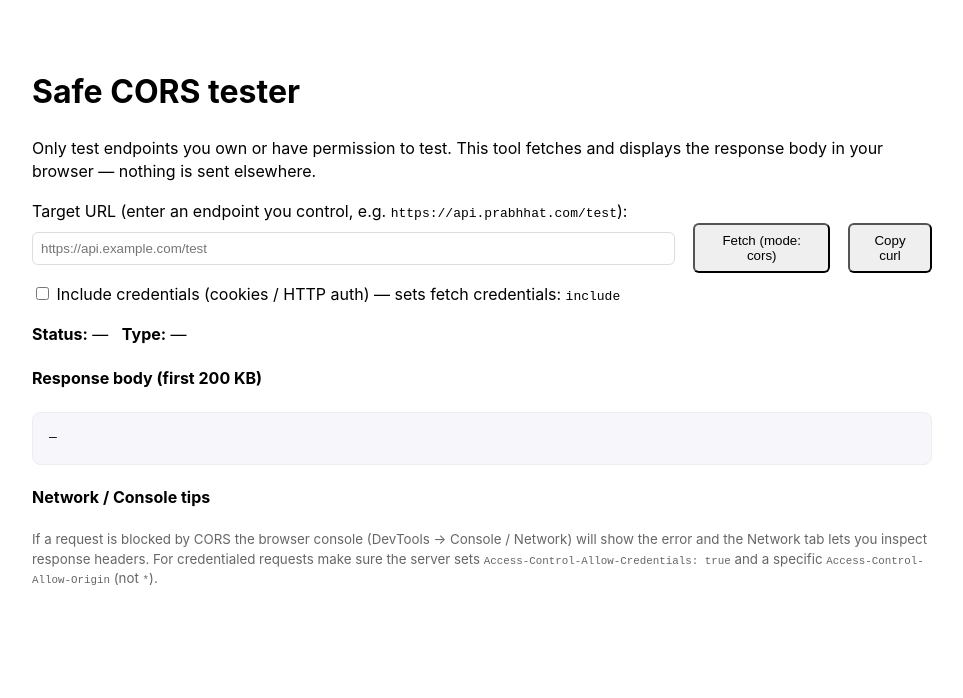
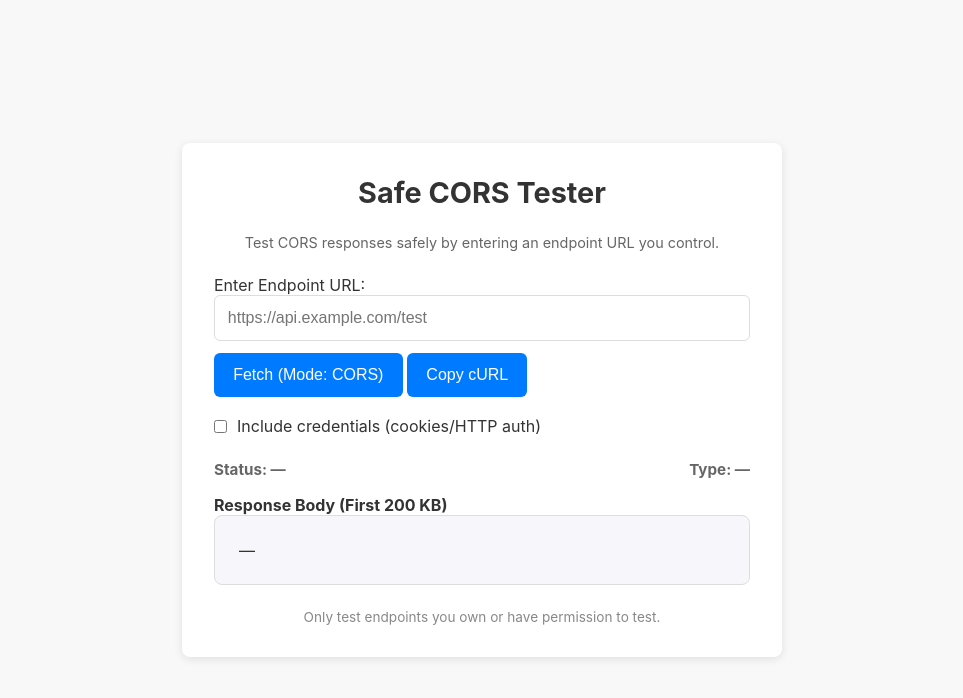
Before and after one commit to firstggfirst8-stack/cors-check, a plain HTML site: page index.html in a window 1280 px wide. Shown: the whole page, without its empty margins (158-1121 px from the left). Drawn offline with Linux system fonts and the light colour scheme.

Commit message:
Update index.html
update all css

```diff
--- a/index.html
+++ b/index.html
@@ -2,48 +2,151 @@
 <html lang="en">
 <head>
   <meta charset="utf-8" />
-  <meta name="viewport" content="width=device-width,initial-scale=1" />
-  <title>Safe CORS tester — prabhhat.com</title>
+  <meta name="viewport" content="width=device-width, initial-scale=1" />
+  <title>Safe CORS Tester</title>
   <style>
-    body { font-family: Inter, system-ui, -apple-system, "Segoe UI", Roboto, Arial; max-width:900px; margin:2rem auto; padding:1rem; line-height:1.45; }
-    input[type="url"]{ width:72%; padding:.5rem; border:1px solid #ddd; border-radius:6px; }
-    button{ padding:.5rem .8rem; margin-left:.6rem; border-radius:6px; cursor:pointer; }
-    pre{ white-space: pre-wrap; background:#f7f7fb; padding:1rem; border-radius:8px; overflow:auto; max-height:50vh; border:1px solid #eee; }
-    label{display:block; margin:0.6rem 0;}
-    small.note{color:#666; display:block; margin-bottom:0.6rem;}
-    .row{display:flex; gap:.5rem; align-items:center;}
+    * {
+      margin: 0;
+      padding: 0;
+      box-sizing: border-box;
+    }
+
+    body {
+      font-family: 'Inter', sans-serif;
+      background-color: #f8f8f8;
+      display: flex;
+      justify-content: center;
+      align-items: center;
+      height: 100vh;
+      color: #333;
+    }
+
+    .container {
+      background-color: #ffffff;
+      padding: 2rem;
+      border-radius: 8px;
+      box-shadow: 0 2px 8px rgba(0, 0, 0, 0.1);
+      max-width: 600px;
+      width: 100%;
+    }
+
+    h1 {
+      font-size: 1.8rem;
+      margin-bottom: 1.5rem;
+      text-align: center;
+      color: #333;
+    }
+
+    .note {
+      font-size: 0.9rem;
+      color: #666;
+      margin-bottom: 1.5rem;
+      text-align: center;
+    }
+
+    .input-group {
+      display: flex;
+      flex-direction: column;
+      margin-bottom: 1.2rem;
+    }
+
+    .input-group input[type="url"] {
+      padding: 0.8rem;
+      font-size: 1rem;
+      border: 1px solid #ddd;
+      border-radius: 6px;
+      width: 100%;
+      margin-bottom: 0.8rem;
+    }
+
+    .input-group button {
+      padding: 0.8rem 1.2rem;
+      border-radius: 6px;
+      cursor: pointer;
+      font-size: 1rem;
+      background-color: #007BFF;
+      color: white;
+      border: none;
+      transition: background-color 0.3s ease;
+    }
+
+    .input-group button:hover {
+      background-color: #0056b3;
+    }
+
+    .checkbox-group {
+      display: flex;
+      align-items: center;
+      margin-bottom: 1.5rem;
+    }
+
+    .checkbox-group input {
+      margin-right: 10px;
+    }
+
+    .output {
+      background-color: #f7f7fb;
+      padding: 1.5rem;
+      border-radius: 8px;
+      border: 1px solid #ddd;
+      max-height: 250px;
+      overflow: auto;
+      white-space: pre-wrap;
+      word-break: break-word;
+    }
+
+    .status {
+      display: flex;
+      justify-content: space-between;
+      margin-bottom: 1rem;
+      font-size: 0.95rem;
+      color: #666;
+    }
+
+    .status span {
+      font-weight: bold;
+    }
+
+    footer {
+      text-align: center;
+      margin-top: 1.5rem;
+      font-size: 0.85rem;
+      color: #888;
+    }
   </style>
 </head>
+
 <body>
-  <h1>Safe CORS tester</h1>
-  <p class="note">Only test endpoints you own or have permission to test. This tool fetches and displays the response body in your browser — nothing is sent elsewhere.</p>
+  <div class="container">
+    <h1>Safe CORS Tester</h1>
+    <p class="note">Test CORS responses safely by entering an endpoint URL you control.</p>
 
-  <label>
-    Target URL (enter an endpoint you control, e.g. <code>https://api.prabhhat.com/test</code>):
-    <div class="row">
+    <div class="input-group">
+      <label for="url">Enter Endpoint URL:</label>
       <input id="url" type="url" placeholder="https://api.example.com/test" />
-      <button id="fetchBtn">Fetch (mode: cors)</button>
-      <button id="curlBtn" title="Show curl command">Copy curl</button>
+      <div>
+        <button id="fetchBtn">Fetch (Mode: CORS)</button>
+        <button id="curlBtn" title="Copy Curl Command">Copy cURL</button>
+      </div>
     </div>
-  </label>
 
-  <label>
-    <input id="creds" type="checkbox" />
-    Include credentials (cookies / HTTP auth) — sets fetch credentials: <code>include</code>
-  </label>
+    <div class="checkbox-group">
+      <input id="creds" type="checkbox" />
+      <label for="creds">Include credentials (cookies/HTTP auth)</label>
+    </div>
 
-  <div style="margin-top:1rem;">
-    <strong>Status:</strong> <span id="status">—</span> &nbsp; <strong>Type:</strong> <span id="type">—</span>
+    <div class="status">
+      <span>Status: <span id="status">—</span></span>
+      <span>Type: <span id="type">—</span></span>
+    </div>
+
+    <h4>Response Body (First 200 KB)</h4>
+    <div id="out" class="output">—</div>
+
+    <footer>
+      <p>Only test endpoints you own or have permission to test.</p>
+    </footer>
   </div>
-
-  <h4>Response body (first 200 KB)</h4>
-  <pre id="out">—</pre>
-
-  <h4>Network / Console tips</h4>
-  <small class="note">
-    If a request is blocked by CORS the browser console (DevTools → Console / Network) will show the error and the Network tab lets you inspect response headers.
-    For credentialed requests make sure the server sets <code>Access-Control-Allow-Credentials: true</code> and a specific <code>Access-Control-Allow-Origin</code> (not <code>*</code>).
-  </small>
 
   <script>
     const fetchBtn = document.getElementById('fetchBtn');
@@ -87,7 +190,7 @@
       if (!url) { alert('Enter a URL first'); return; }
       const useCreds = document.getElementById('creds').checked;
       const curl = useCreds ? `curl -i -c cookies.txt -b cookies.txt "${url}"` : `curl -i "${url}"`;
-      navigator.clipboard.writeText(curl).then(()=> alert('curl copied to clipboard'));
+      navigator.clipboard.writeText(curl).then(() => alert('cURL command copied to clipboard'));
     });
   </script>
 </body>
```
